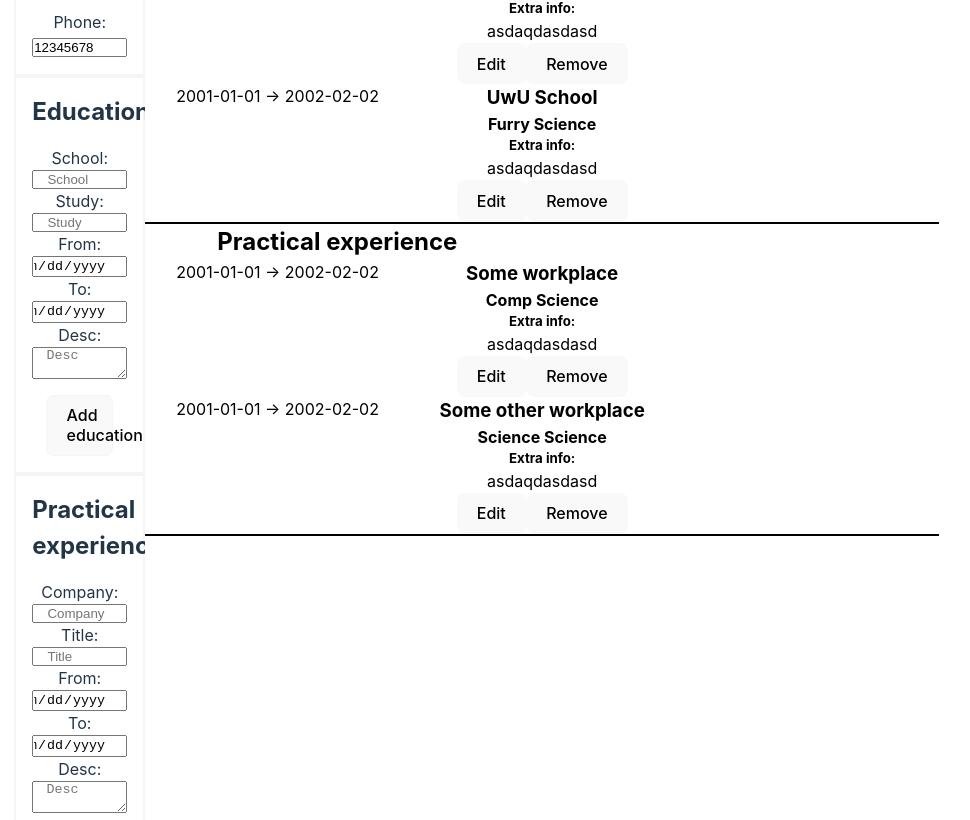
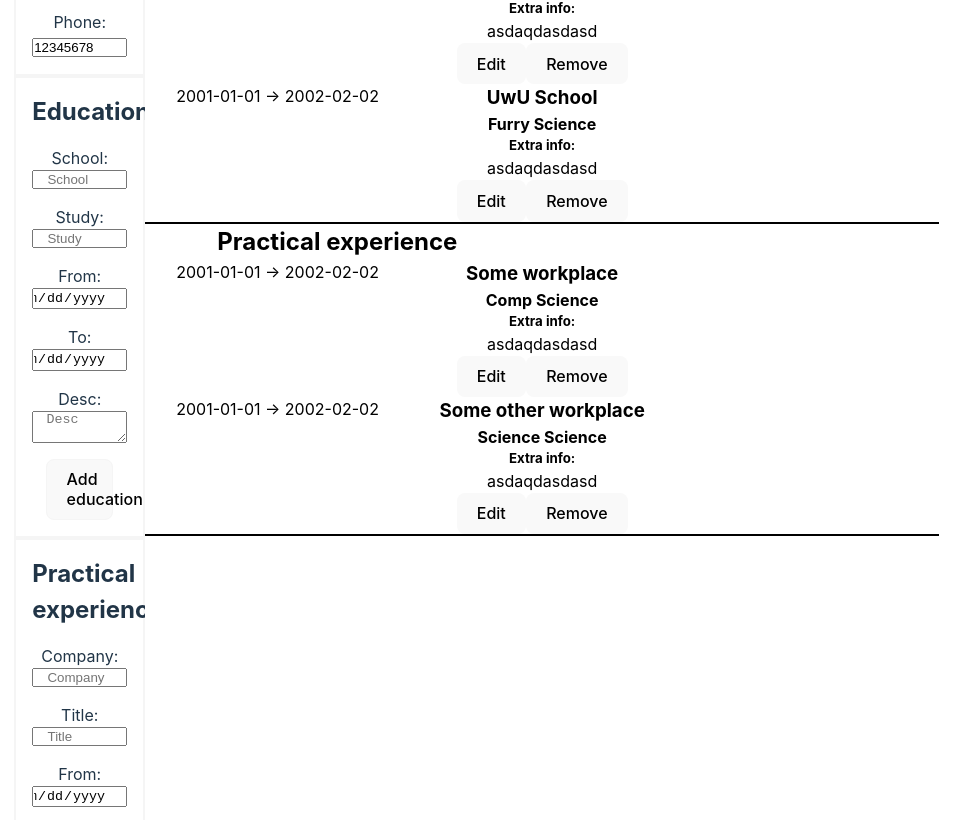
Before and after one commit to ATlexEide/cv-app, a React (Vite) app: page / in a window 1280 px wide. Shown: the part 400-1220 px from the top of the page, without its empty margins (229-1199 px from the left). Built offline with nearby package versions, Linux system fonts and the light colour scheme.

Commit message:
Update section -> fragment

```diff
--- a/src/Components/Inputs/EducationInput.jsx
+++ b/src/Components/Inputs/EducationInput.jsx
@@ -2,7 +2,7 @@ import "../../styles/EducationInput.css";
 import Input from "./Input";
 function EducationInput({ schoolInfo, setSchoolInfo }) {
   return (
-    <section id="educationalExperience">
+    <>
       <Input
         className="expInput"
         label="School"
@@ -51,7 +51,7 @@ function EducationInput({ schoolInfo, setSchoolInfo }) {
           setSchoolInfo({ ...schoolInfo, desc: e.target.value });
         }}
       />
-    </section>
+    </>
   );
 }
 export default EducationInput;
--- a/src/Components/Inputs/PracticalInput.jsx
+++ b/src/Components/Inputs/PracticalInput.jsx
@@ -2,7 +2,7 @@ import Input from "./Input";
 
 function PracticalInput({ practicalInfo, setPracticalInfo }) {
   return (
-    <section id="practicalExperience">
+    <>
       <Input
         className="expInput"
         label="Company"
@@ -51,7 +51,7 @@ function PracticalInput({ practicalInfo, setPracticalInfo }) {
           setPracticalInfo({ ...practicalInfo, desc: e.target.value });
         }}
       />
-    </section>
+    </>
   );
 }
 export default PracticalInput;
```
